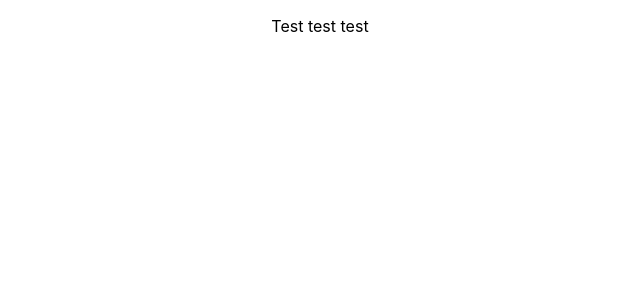
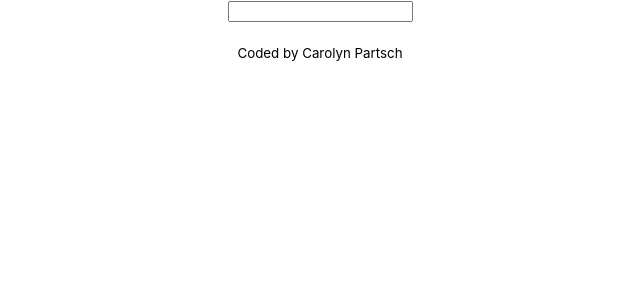
Before and after one commit to cspartsch/dictionary-project, a React (Create React App) app: page / in a window 1280 px wide. Shown: the top 300 px of the page, without its empty margins (320-960 px from the left). Built offline with nearby package versions, Linux system fonts and the light colour scheme.

Commit message:
Created Search Engine

```diff
--- a/src/App.css
+++ b/src/App.css
@@ -1,3 +1,7 @@
 .App {
   text-align: center;
 }
+
+.App-footer{
+  margin: 20px;
+}
--- a/src/App.js
+++ b/src/App.js
@@ -1,14 +1,16 @@
-
-import './App.css';
+import "./App.css";
+import Dictionary from "./Dictionary";
 
 function App() {
   return (
     <div className="App">
-      <header className="App-header">
-        <p>
-         Test test test
-        </p>
-      </header>
+      <div className="container">
+        <header className="App-header"></header>
+        <Dictionary />
+        <footer className="App-footer">
+          <small>Coded by Carolyn Partsch</small>
+        </footer>
+      </div>
     </div>
   );
 }
--- /dev/null
+++ b/src/Dictionary.js
@@ -0,0 +1,22 @@
+import React, { useState } from "react";
+import "./Dictionary.css";
+
+export default function Dictionary() {
+  let [keyword, setKeyword] = useState("");
+
+    function search(event) {
+    event.preventDefault();
+    alert(`Searching for ${keyword}`);
+  }
+
+  function handleKeywordChange(event){
+    setKeyword(event.target.value);
+  }
+  return (
+    <div className="Dictionary">
+      <form onSubmit={search}>
+        <input type="search" onChange={handleKeywordChange} />
+      </form>
+    </div>
+  );
+}
```
Also changed, not shown: src/Dictionary.css (added).
